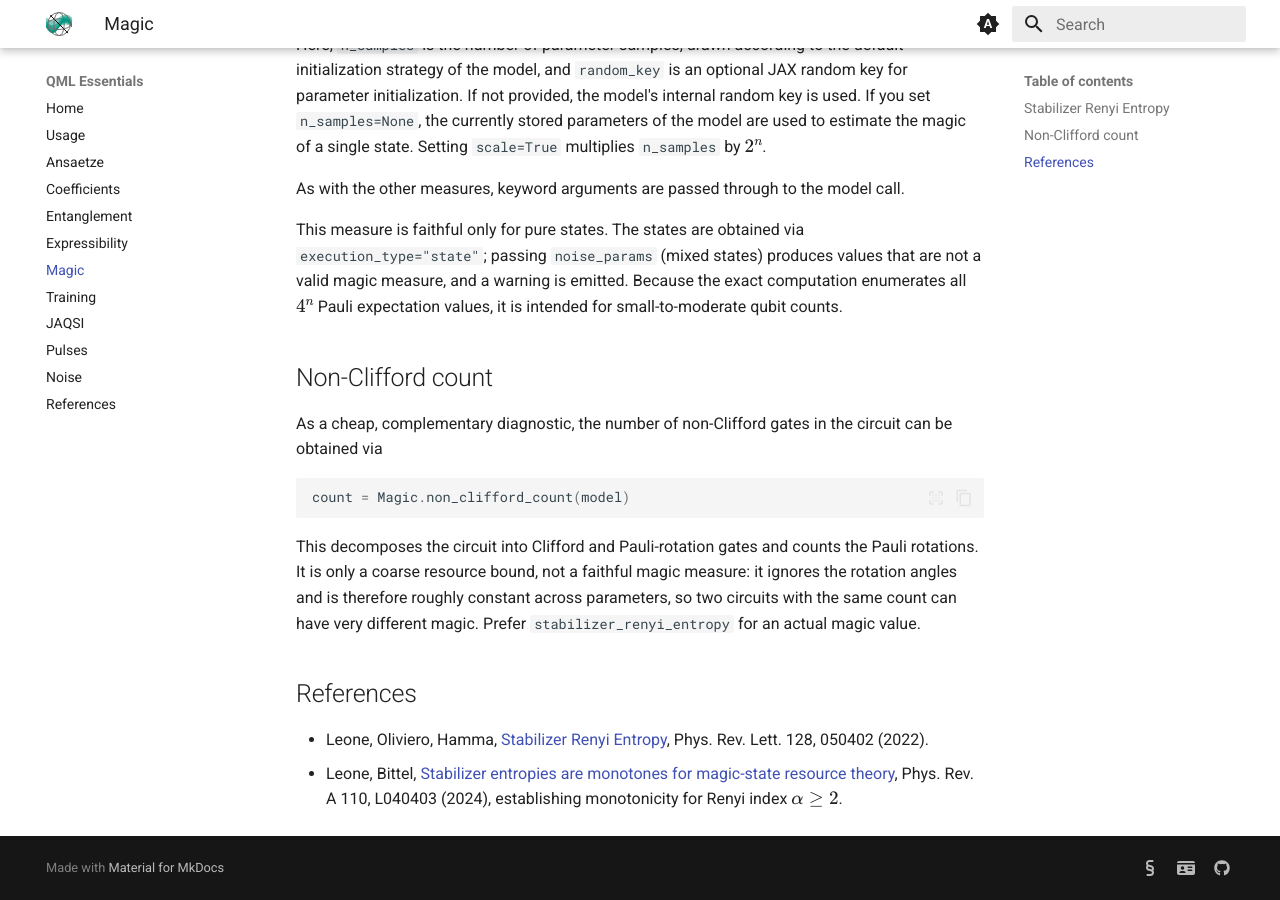
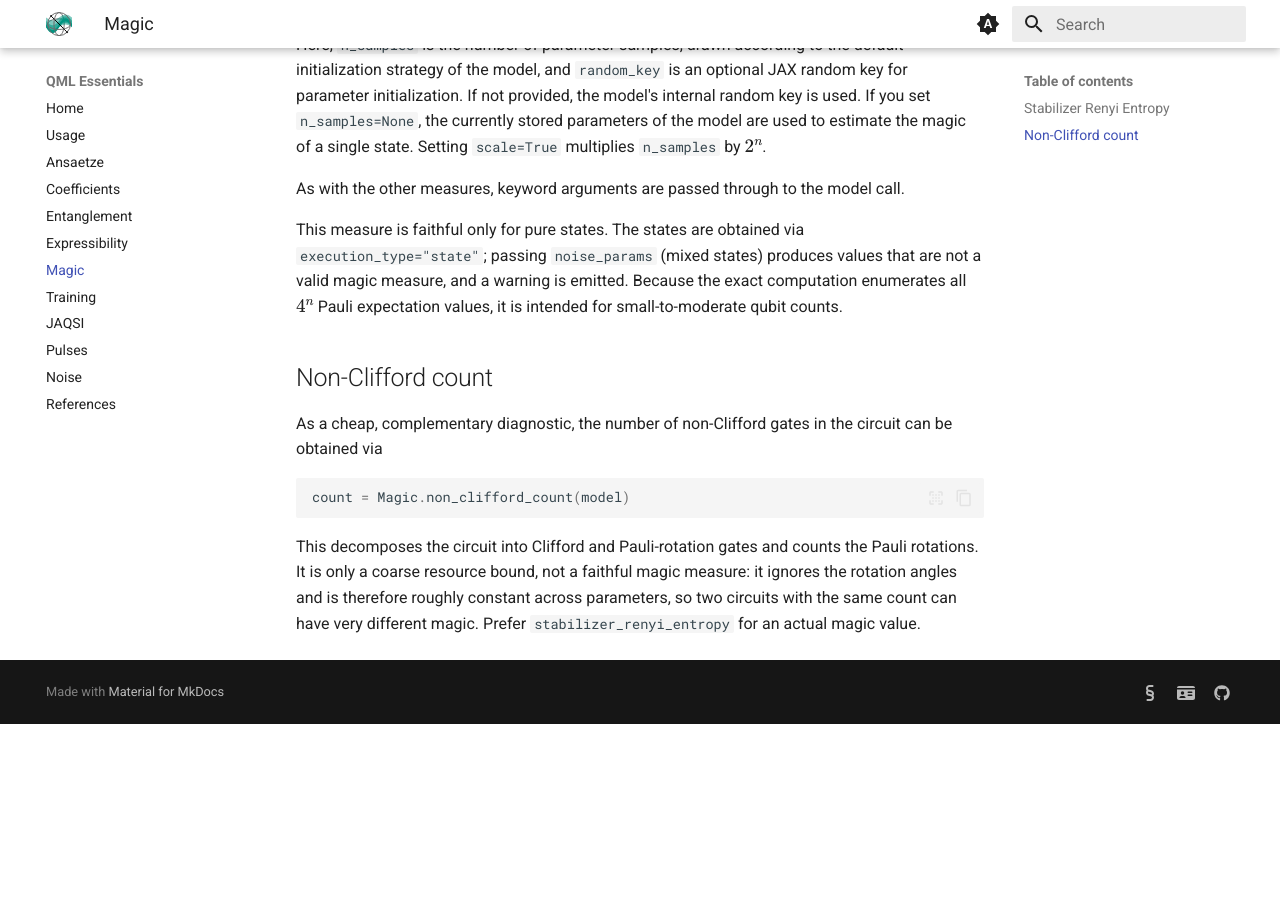
Before and after one commit to cirKITers/qml-essentials, an MkDocs documentation site: the page built from docs/magic.md, in a window 1280 px wide and 900 px high, scrolled down 905 px. Built offline with MkDocs 1.6.1 and Material for MkDocs 9.7.7, drawn with Linux system fonts in a browser that asks for light colours; after the commit the page ends 1629 px from its top, so only the background shows below that; some of the changed text lies outside the part shown.

Commit message:
gc
Signed-off-by: Melvin Strobl <lc3267@kit.edu>

```diff
--- a/docs/magic.md
+++ b/docs/magic.md
@@ -54,8 +54,3 @@ count = Magic.non_clifford_count(model)
 This decomposes the circuit into Clifford and Pauli-rotation gates and counts the Pauli rotations.
 It is only a coarse resource bound, not a faithful magic measure: it ignores the rotation angles and is therefore roughly constant across parameters, so two circuits with the same count can have very different magic.
 Prefer `stabilizer_renyi_entropy` for an actual magic value.
-
-## References
-
-- Leone, Oliviero, Hamma, [Stabilizer Renyi Entropy](https://doi.org/10.1103/PhysRevLett.128.050402), Phys. Rev. Lett. 128, 050402 (2022).
-- Leone, Bittel, [Stabilizer entropies are monotones for magic-state resource theory](https://doi.org/10.1103/PhysRevA.110.L040403), Phys. Rev. A 110, L040403 (2024), establishing monotonicity for Renyi index $\alpha \geq 2$.
```
Also changed, not shown: other parts of docs/magic.md (+1 -1 lines).
